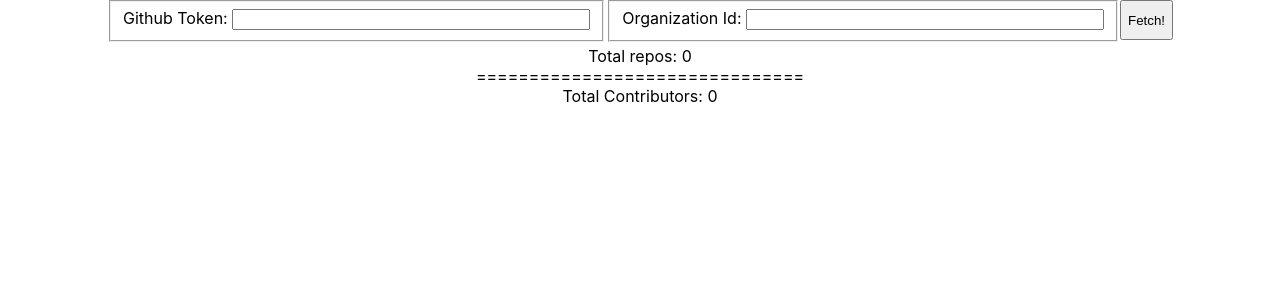
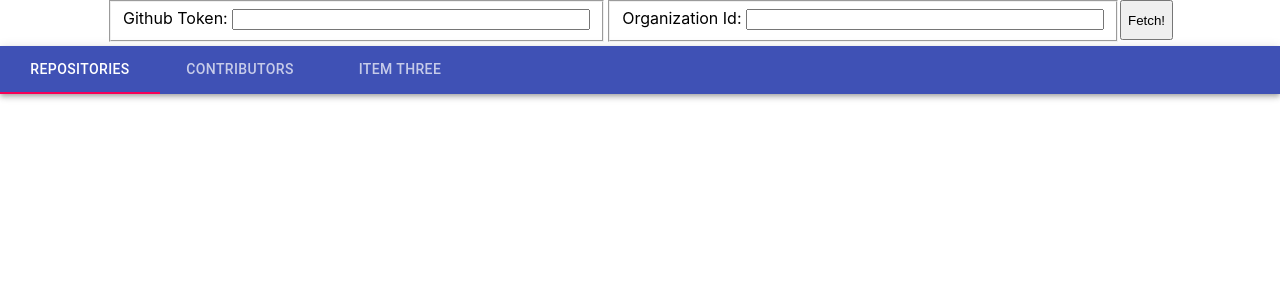
Before and after one commit to MrFrank75/GitHubStatistics, a React (Create React App) app: page / in a window 1280 px wide. Shown: the top 300 px of the page. Built offline with nearby package versions, Linux system fonts and the light colour scheme.

Commit message:
Added tabs but list of contributors not working

```diff
--- a/package.json
+++ b/package.json
@@ -3,6 +3,7 @@
   "version": "0.1.0",
   "private": true,
   "dependencies": {
+    "@material-ui/core": "^4.11.0",
     "@testing-library/jest-dom": "^4.2.4",
     "@testing-library/react": "^9.5.0",
     "@testing-library/user-event": "^7.2.1",
--- a/src/App.js
+++ b/src/App.js
@@ -4,6 +4,7 @@
 import GitHubFetchAPI from './GitHubFetchAPI'
 import logo from './logo.svg';
 import './App.css';
+
 
 class App extends React.Component {
 
--- a/src/GitHubContributorsList.js
+++ b/src/GitHubContributorsList.js
@@ -1,8 +1,12 @@
 import React from 'react';
 import GitHubContributor from './GitHubContributor'
 class GitHubContributorsList extends React.Component {
+    constructor(props) {
+        super(props);
+    }
 
     render() {
+        console.log("Contributor list value:" + this.props.contributorsList);
         return (
             <div>
                 {
--- a/src/GitHubRepo.js
+++ b/src/GitHubRepo.js
@@ -62,7 +62,7 @@
     }
 
     handleContributorListChange(singleRepoContributorList) {
-        this.props.onGlobalContributorsListChange(singleRepoContributorList)
+        this.props.onSingleRepoContributorListChange(singleRepoContributorList)
     }
 
     componentDidMount() {
--- a/src/GitHubReposList.js
+++ b/src/GitHubReposList.js
@@ -1,45 +1,11 @@
 import React from 'react';
 import GitHubRepo from './GitHubRepo'
 import './index.css';
-import GitHubContributorsList from './GitHubContributorsList'
-import { objGitHubContributor } from './objGitHubContributor';
 
 class GitHubReposList extends React.Component {
     constructor(props) {
         super(props);
 
-        this.handleGlobalContributorsListChange = this.handleGlobalContributorsListChange.bind(this);
-        this.state = {
-            contributors: new Array() //array of objGitHubContributor
-        }
-    }
-
-    handleGlobalContributorsListChange(objGitHubContributorListFromARepo) {
-
-        var currentContributorsList = this.state.contributors;
-
-        //checking for each contributor if it is already present before adding it to the pool
-        for (var i = 0; i < objGitHubContributorListFromARepo.length; i++) {
-            var gitHubContributorFromRepo = objGitHubContributorListFromARepo[i].getGitHubRawData();
-            console.log("Veryfing Contributor Login:" + gitHubContributorFromRepo.login);
-
-            var found = false;
-            console.log("Current contributor list contains n.elements:" + currentContributorsList.length);
-
-            currentContributorsList.forEach((item, index) => {
-                if (item.getGitHubRawData().login == gitHubContributorFromRepo.login) {
-                    found = true;
-                    item.globalContributions = parseInt(item.globalContributions,10) + parseInt(gitHubContributorFromRepo.contributions,10);
-                    console.log("Updated contributor" + item.getGitHubRawData().login + " with total contribution:" + item.globalContributions);
-                }
-            })
-
-            if (!found) {
-                currentContributorsList.push(objGitHubContributorListFromARepo[i]);
-            }
-        }
-
-        this.setState({ contributors: currentContributorsList });
     }
 
     render() {
@@ -52,15 +18,8 @@
                             name={repo.name}
                             key={repo.id}
                             gitHubRawJson={repo}
-                            onGlobalContributorsListChange={this.handleGlobalContributorsListChange} />)
+                            onSingleRepoContributorListChange={this.props.onSingleRepoContributorListChange} />)
                     }
-                </div>
-                <div>
-                    ===============================
-                </div>
-                <div>
-                    Total Contributors: {this.state.contributors.length}
-                    <GitHubContributorsList contributorsList={this.state.contributors} />
                 </div>
             </div>
         );
--- a/src/VisualizationContainer.js
+++ b/src/VisualizationContainer.js
@@ -1,23 +1,111 @@
 import React from 'react';
 import GitHubReposList from './GitHubReposList'
+import GitHubContributorsList from './GitHubContributorsList'
 
-class VisualizationContainer extends React.Component {
-    constructor(props) {
-        super(props);
-    }
+import PropTypes from 'prop-types';
+import { makeStyles } from '@material-ui/core/styles';
+import AppBar from '@material-ui/core/AppBar';
+import Tabs from '@material-ui/core/Tabs';
+import Tab from '@material-ui/core/Tab';
+import Typography from '@material-ui/core/Typography';
+import Box from '@material-ui/core/Box';
 
-    render() {
-        return (
-            <div>
-                <div>
-                    Total repos: {this.props.repos.length}
-                </div>
-                <div>
-                    <GitHubReposList repos={this.props.repos} token={this.props.token}/>
-                </div>
-            </div>
-        );
-    }
+function TabPanel(props) {
+    const { children, value, index, ...other } = props;
+
+    return (
+        <div
+            role="tabpanel"
+            hidden={value !== index}
+            id={`simple-tabpanel-${index}`}
+            aria-labelledby={`simple-tab-${index}`}
+            {...other}
+        >
+            {value === index && (
+                <Box p={3}>
+                    <Typography>{children}</Typography>
+                </Box>
+            )}
+        </div>
+    );
 }
 
-export default VisualizationContainer
+TabPanel.propTypes = {
+    children: PropTypes.node,
+    index: PropTypes.any.isRequired,
+    value: PropTypes.any.isRequired,
+};
+
+function a11yProps(index) {
+    return {
+        id: `simple-tab-${index}`,
+        'aria-controls': `simple-tabpanel-${index}`,
+    };
+}
+
+const useStyles = makeStyles((theme) => ({
+    root: {
+        flexGrow: 1,
+        backgroundColor: theme.palette.background.paper,
+    },
+}));
+
+export default function VisualizationContainer(props) {
+    const classes = useStyles();
+    const [value, setValue] = React.useState(0);
+    const [contributors, setContributors] = React.useState([]);
+
+    const handleChange = (event, newValue) => {
+        setValue(newValue);
+    };
+
+    const handleSingleRepoContributorListChange = (objGitHubContributorListFromARepo) => {
+        console.log("Calling SingleRepoContributorListChange");
+        var currentContributorsList = contributors;
+
+        //checking for each contributor if it is already present before adding it to the pool
+        for (var i = 0; i < objGitHubContributorListFromARepo.length; i++) {
+            var gitHubContributorFromRepo = objGitHubContributorListFromARepo[i].getGitHubRawData();
+            console.log("Veryfing Contributor Login:" + gitHubContributorFromRepo.login);
+
+            var found = false;
+            console.log("Current contributor list contains n.elements:" + currentContributorsList.length);
+
+            currentContributorsList.forEach((item, index) => {
+                if (item.getGitHubRawData().login == gitHubContributorFromRepo.login) {
+                    found = true;
+                    item.globalContributions = parseInt(item.globalContributions, 10) + parseInt(gitHubContributorFromRepo.contributions, 10);
+                    console.log("Updated contributor" + item.getGitHubRawData().login + " with total contribution:" + item.globalContributions);
+                }
+            })
+
+            if (!found) {
+                currentContributorsList.push(objGitHubContributorListFromARepo[i]);
+            }
+        }
+
+        setContributors({ currentContributorsList });
+    };
+
+    return (
+        <div className={classes.root}>
+            <AppBar position="static">
+                <Tabs value={value} onChange={handleChange} aria-label="simple tabs example">
+                    <Tab label="Repositories" {...a11yProps(0)} />
+                    <Tab label="Contributors" {...a11yProps(1)} />
+                    <Tab label="Item Three" {...a11yProps(2)} />
+                </Tabs>
+            </AppBar>
+            <TabPanel value={value} index={0}>
+                <GitHubReposList repos={props.repos} token={props.token} onSingleRepoContributorListChange={handleSingleRepoContributorListChange} />
+                <GitHubContributorsList contributorsList={contributors} />
+            </TabPanel>
+            <TabPanel value={value} index={1}>
+
+      </TabPanel>
+            <TabPanel value={value} index={2}>
+                Item Three
+      </TabPanel>
+        </div>
+    );
+}
```
Also changed, not shown: 1 other file (tests, documents, lock files or other folders).
